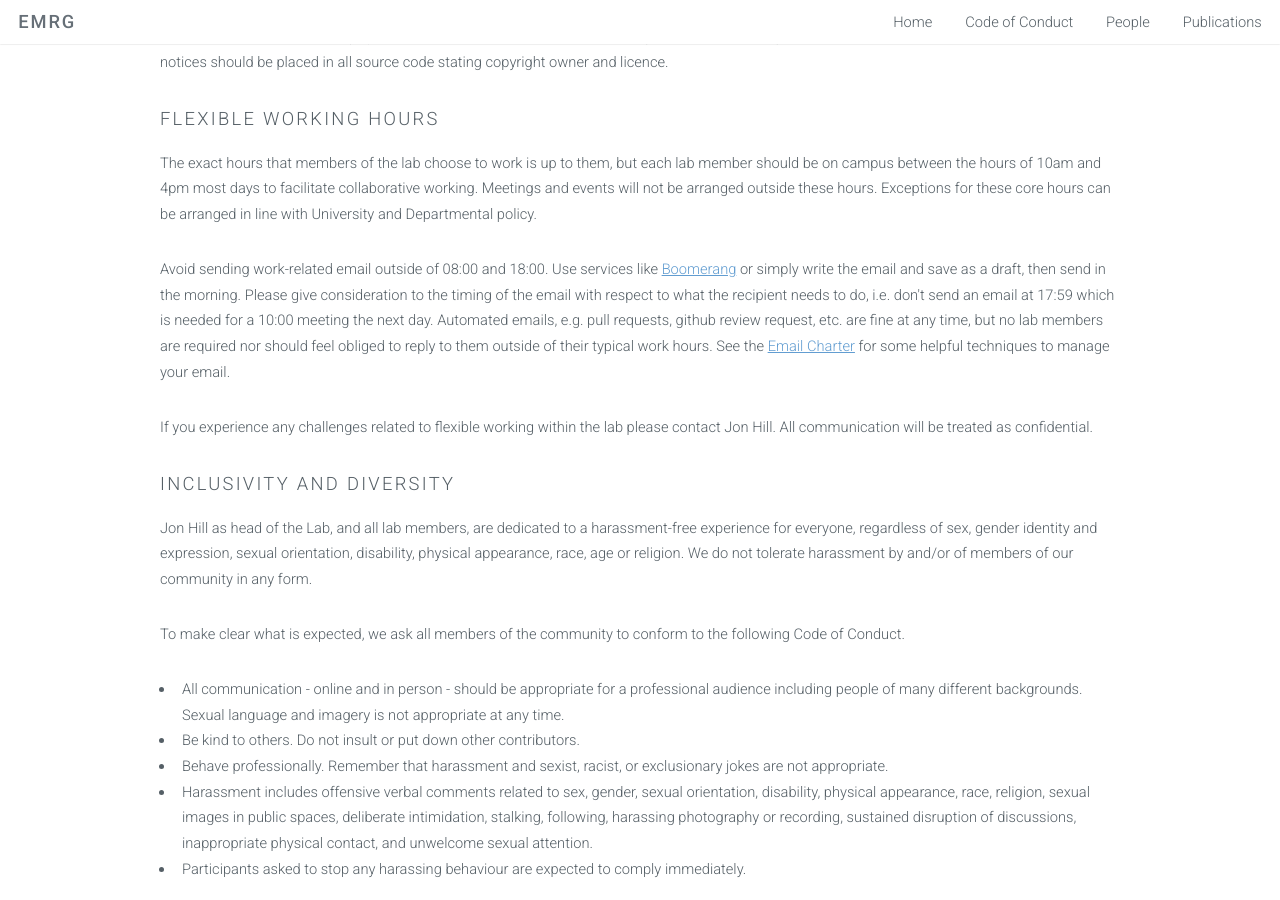
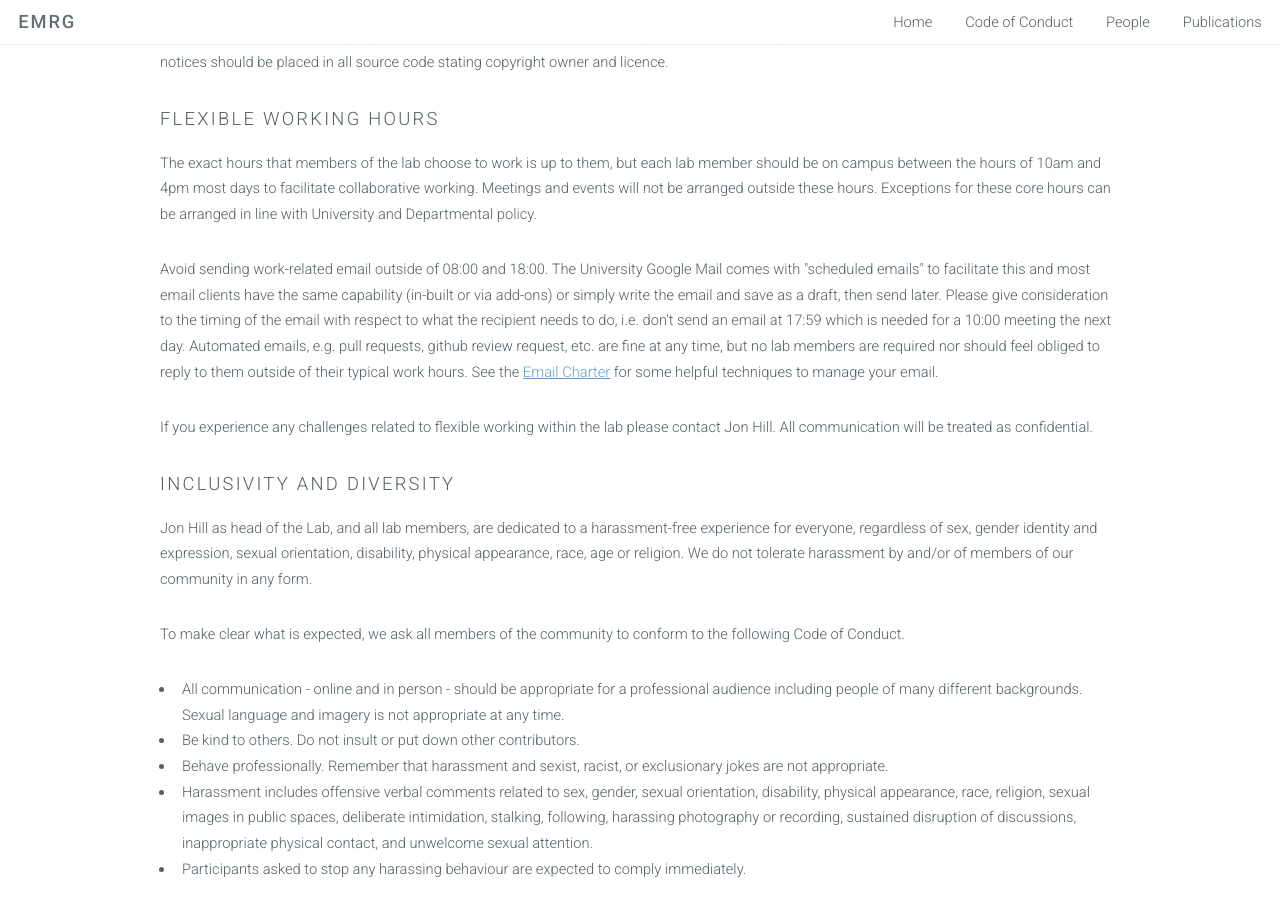
Before and after one commit to EnvModellingGroup/EnvModellingGroup.github.io, a Jekyll site: the page built from coc.html, in a window 1280 px wide and 900 px high, scrolled down 1019 px. Built offline with Jekyll 4.4.1, drawn with Linux system fonts in a browser that asks for light colours.

Commit message:
Remove references to boomerang

```diff
--- a/coc.html
+++ b/coc.html
@@ -56,9 +56,9 @@ keywords: modelling, environmental, ecological, ecology, environment, computatio
       between the hours of 10am and 4pm most days to facilitate collaborative working. Meetings and events will not be
       arranged outside these hours. Exceptions for these core hours can be arranged in line with University and Departmental policy.</p>
 
-      <p>Avoid sending work-related email outside of 08:00 and 18:00. Use services like <a
-      href="https://www.boomeranggmail.com/">Boomerang</a> or simply write the email
-      and save as a draft, then send in the morning. Please give consideration to the
+      <p>Avoid sending work-related email outside of 08:00 and 18:00. The University Google Mail comes with "scheduled emails"
+      to facilitate this and most email clients have the same capability (in-built or via add-ons)
+      or simply write the email and save as a draft, then send later. Please give consideration to the
       timing of the email with respect to what the recipient needs
       to do, i.e. don't send an email at 17:59 which is needed for a 10:00 meeting the next day.
       Automated emails, e.g. pull requests, github review request, etc. are fine at any time, but no lab members are
```
